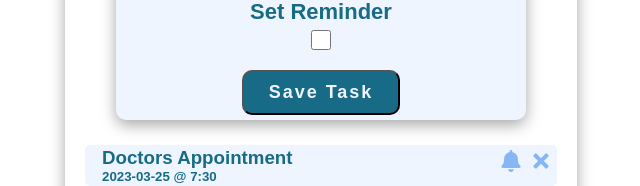
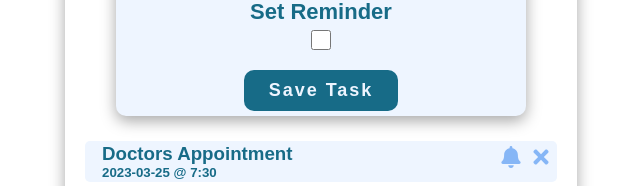
Before and after one commit to dyerfire9/tasky, a React (Create React App) app: page / in a window 1280 px wide. Both pictures are taken after a click on the button "Add". Shown: the part 296-482 px from the top of the page, without its empty margins (319-959 px from the left). Built offline with nearby package versions, Linux system fonts and the light colour scheme; the HTML template or start-up script is replaced by a standard one; a web font is replaced by a local one.

Commit message:
Updated styling

```diff
--- a/src/App.css
+++ b/src/App.css
@@ -134,6 +134,7 @@
   font-size: 18px;
   letter-spacing: 2px;
   font-weight: 600;
+  border: 1px #176B87;
   border-radius: 10px;
   margin: 5px;
   background-color: #176B87;
```
